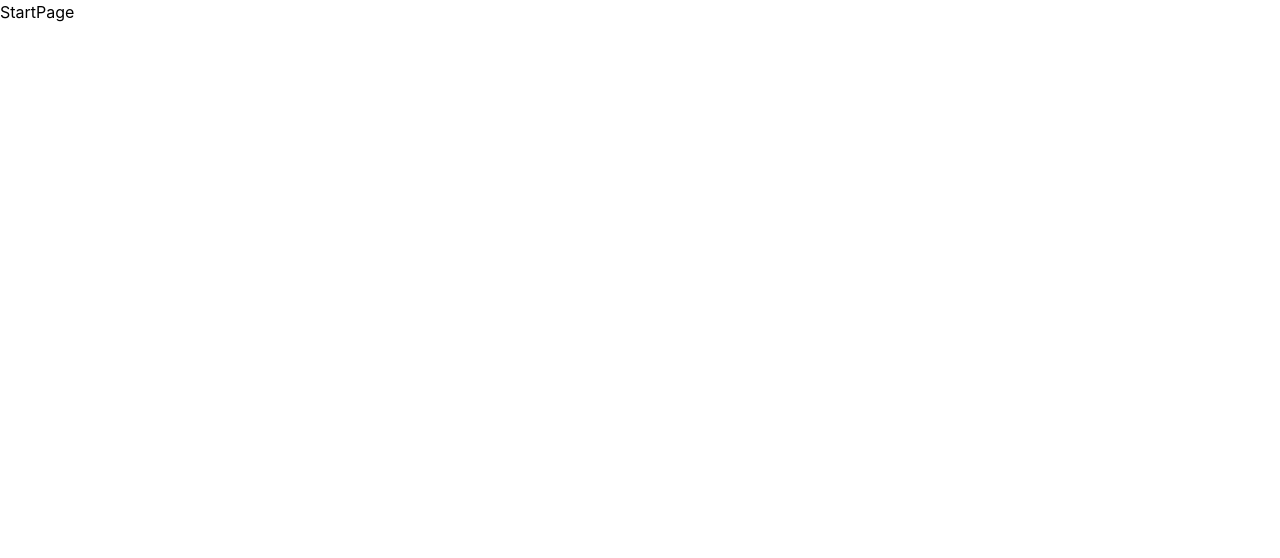
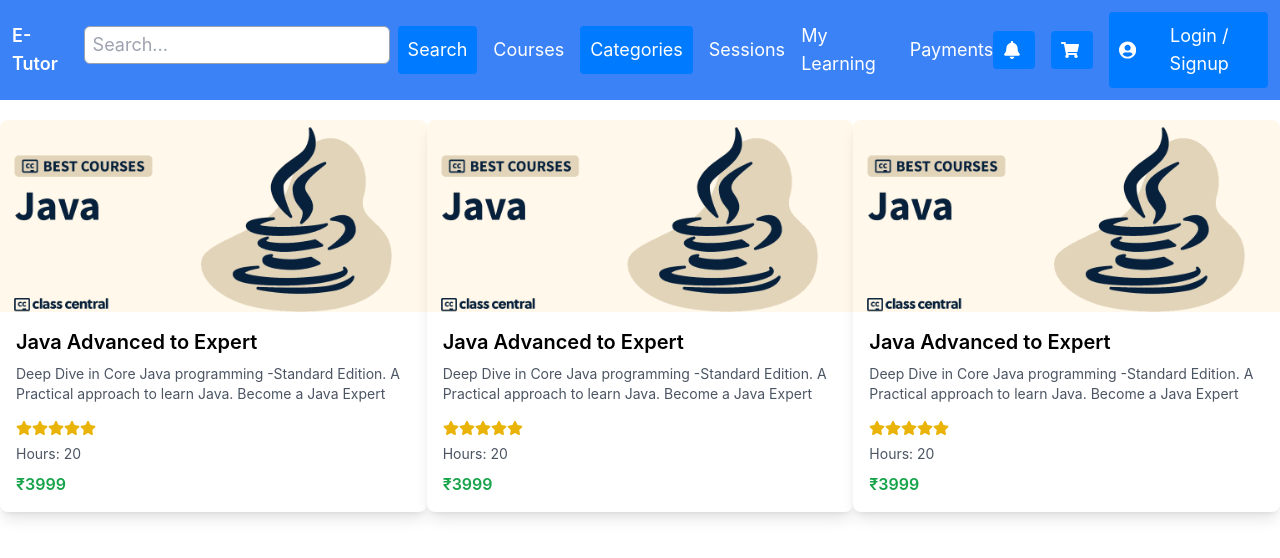
Before and after one commit to ETutorOnlineJobManagementSystem/Etojms, a React (Create React App) app in the folder client/: page / in a window 1280 px wide. Shown: the top 558 px of the page. Built offline with nearby package versions, Linux system fonts and the light colour scheme.

Commit message:
start page

```diff
--- a/client/package.json
+++ b/client/package.json
@@ -8,6 +8,7 @@
     "@testing-library/user-event": "^13.5.0",
     "react": "^18.2.0",
     "react-dom": "^18.2.0",
+    "react-icons": "^5.0.1",
     "react-router-dom": "^6.22.3",
     "react-scripts": "5.0.1",
     "web-vitals": "^2.1.4"
--- /dev/null
+++ b/client/src/screens/components/cardbox.js
@@ -0,0 +1,31 @@
+import React from 'react';
+import { FaStar } from 'react-icons/fa';
+import javaimg from "../../images/javaimg.png"
+
+const CourseCard = () => {
+  return (
+    <div className="max-w-md mx-auto bg-white shadow-lg rounded-lg overflow-hidden mb-8">
+      {/* Course photo */}
+      <img src={javaimg} alt="Course" className="w-full h-48 object-cover" />
+
+      <div className="p-4">
+        {/* Course name */}
+        <h3 className="text-xl font-semibold mb-2">Java Advanced to Expert</h3>
+        {/* Small description */}
+        <p className="text-gray-600 text-sm mb-4">Deep Dive in Core Java programming -Standard Edition. A Practical approach to learn Java. Become a Java Expert</p>
+        {/* Rating */}
+        <div className="flex items-center mb-2">
+          {[...Array(5)].map((_, index) => (
+            <FaStar key={index} className="h-4 w-4 text-yellow-500 fill-current" />
+          ))}
+        </div>
+        {/* Hours of course */}
+        <p className="text-gray-600 text-sm mb-2">Hours: 20</p>
+        {/* Price */}
+        <p className="text-green-600 font-semibold">₹3999</p>
+      </div>
+    </div>
+  );
+};
+
+export default CourseCard;
--- /dev/null
+++ b/client/src/screens/components/navbar.js
@@ -0,0 +1,83 @@
+import React, { useState } from 'react';
+import { FaUserCircle, FaShoppingCart, FaBell } from 'react-icons/fa';
+
+const NavBar = () => {
+  const [isDropdownOpen, setIsDropdownOpen] = useState(false);
+  const [isCategoriesOpen, setIsCategoriesOpen] = useState(false);
+
+  const toggleDropdown = () => {
+    setIsDropdownOpen(!isDropdownOpen);
+  };
+
+  const handleLoginClick = () => {
+    // Redirect to login page
+    window.location.href = '/login'; // Change '/login' to your actual login page URL
+  };
+
+  const toggleCategories = () => {
+    setIsCategoriesOpen(!isCategoriesOpen);
+  };
+
+  return (
+    <nav className="bg-blue-500 p-3 flex justify-between items-center text-lg">
+      {/* Left section */}
+      <div className="flex items-center">
+        {/* Site Name */}
+        <h1 className="text-white font-semibold">E-Tutor</h1>
+        {/* Search Bar */}
+        <div className="flex items-center justify-center mx-4">
+          <input type="text" placeholder="Search..." className="px-2 py-1 border border-gray-400 rounded-md focus:outline-none focus:border-blue-500" />
+          <button className="text-white ml-2">
+            Search
+          </button>
+        </div>
+        {/* Courses */}
+        <a href="#" className="text-white">Courses</a>
+        {/* Categories with dropdown */}
+        <div className="relative">
+          <button onClick={toggleCategories} className="text-white ml-4">Categories</button>
+          {isCategoriesOpen && (
+            <div className="absolute top-full left-0 mt-1 bg-white border border-gray-200 rounded-md shadow-lg">
+              <a href="#" className="block px-4 py-2 text-gray-800 hover:bg-gray-200">Web Dev</a>
+              <a href="#" className="block px-4 py-2 text-gray-800 hover:bg-gray-200">Java</a>
+              <a href="#" className="block px-4 py-2 text-gray-800 hover:bg-gray-200">Python</a>
+              <a href="#" className="block px-4 py-2 text-gray-800 hover:bg-gray-200">Testing</a>
+            </div>
+          )}
+        </div>
+        {/* Sessions */}
+        <a href="#" className="text-white ml-4">Sessions</a>
+        <a href="#" className="text-white ml-4">My Learning</a>
+        <a href="#" className="text-white ml-4">Payments</a>
+      </div>
+
+      {/* Right section */}
+      <div className="flex items-center">
+        {/* Notifications */}
+        <button className="text-white flex items-center mr-4">
+          <FaBell className="inline-block mr-1" />
+        </button>
+        {/* Cart */}
+        <button className="text-white flex items-center mr-4">
+          <FaShoppingCart className="inline-block mr-1" />
+        </button>
+        {/* Profile */}
+        <div className="relative">
+          <button onClick={handleLoginClick} className="text-white flex items-center">
+            <FaUserCircle className="inline-block mr-1" />
+            Login / Signup
+          </button>
+          {/* Dropdown menu */}
+          {isDropdownOpen && (
+            <div className="absolute top-full right-0 mt-1 bg-white border border-gray-200 rounded-md shadow-lg">
+              <a href="#" className="block px-4 py-2 text-gray-800 hover:bg-gray-200">Edit</a>
+              <a href="#" className="block px-4 py-2 text-gray-800 hover:bg-gray-200">Settings</a>
+            </div>
+          )}
+        </div>
+      </div>
+    </nav>
+  );
+};
+
+export default NavBar;
--- a/client/src/screens/login/login.js
+++ b/client/src/screens/login/login.js
@@ -1,27 +1,85 @@
 import React, { useState } from 'react';
 import log from '../../images/log.jpg'; // Replace with the path to your background image
+import { FaGoogle } from 'react-icons/fa';
+import { MdCastForEducation } from "react-icons/md";
+
+const Alert = ({ message, type }) => {
+  const alertClasses = {
+    error: "bg-red-100 border border-red-400 text-red-700",
+    success: "bg-green-100 border border-green-400 text-green-700"
+  };
+
+  return (
+    <div className={`fixed top-4 left-1/2 transform -translate-x-1/2 px-4 py-2 rounded text-xl shadow-md ${alertClasses[type]}`}>
+      <strong className="font-semibold">{type === 'error' ? 'Error: ' : 'Success: '}</strong>
+      <span className="block sm:inline">{message}</span>
+    </div>
+  );
+};
 
 const Login = () => {
   const [email, setEmail] = useState('');
   const [password, setPassword] = useState('');
+  const [alertMessage, setAlertMessage] = useState('');
+  const [alertType, setAlertType] = useState('');
 
   const handleSubmit = (e) => {
     e.preventDefault();
-    // Handle form submission here
+
+    if (!email && !password) {
+      setAlertMessage('Please enter all details');
+      setAlertType('error');
+    }
+    else if (!email) {
+        setAlertMessage('Please enter email to continue');
+        setAlertType('error');
+    }
+    else if (!isValidEmail(email)) {
+      setAlertMessage('Please enter a valid email');
+      setAlertType('error');
+    }
+    else if (!password) {
+        setAlertMessage('Please enter a password to continue');
+        setAlertType('error');
+    }
+    else if (!isValidPassword(password)) {
+      setAlertMessage('Please enter a valid password (minimum 6 characters)');
+      setAlertType('error');
+    } else {
+      // Handle successful login
+      setAlertMessage('Login successful');
+      setAlertType('success');
+
+      // Clear form fields
+      setEmail('');
+      setPassword('');
+
+      // You can redirect or perform any other actions after successful login
+    }
+  }
+
+  const isValidEmail = (email) => {
+    const emailRegex = /^[^\s@]+@[^\s@]+\.[^\s@]+$/;
+    return emailRegex.test(email);
+  }
+
+  const isValidPassword = (password) => {
+    return password.length >= 6;
   }
 
   return (
     <>
       <div style={{ backgroundImage: `url(${log})`, height: '100vh', width: '100vw', backgroundRepeat: 'no-repeat' }} className="flex justify-center items-center bg-cover">
         <div className="bg-white p-10 rounded-lg shadow-2xl">
-            <div className='flex'>
+          <div className='flex items-center'>
             <div>
-
+                <MdCastForEducation/>
             </div>
-                <div>
+            <div className='ml-1'>
               <h1 className="text-sm">VLEARN</h1>
             </div>
           </div>
+          {alertMessage && <Alert message={alertMessage} type={alertType} />}
           <form onSubmit={handleSubmit}>
             <h1 className="text-3xl font-bold mb-8">Login</h1>
             <label className="block mb-3">
@@ -34,7 +92,7 @@
             </label>
             <div className='flex'>
               <div>
-                    <input type="checkbox"/>
+                <input type="checkbox" />
               </div>
               <div className='ml-2'>
                 <h1 className='text-sm'>Remember me</h1>
@@ -43,9 +101,14 @@
             <button type="submit" className="block w-full py-2 mt-6 bg-blue-600 hover:bg-blue-400 rounded-md text-white focus:outline-none focus:ring-indigo-500 focus:border-indigo-500">
               Login
             </button>
+            <div className="mt-4">
+              <button className="flex items-center justify-center w-full py-2 bg-red-600 hover:bg-red-500 text-white rounded-md focus:outline-none focus:ring-indigo-500 focus:border-indigo-500">
+                <FaGoogle className="mr-2" />
+                Login with Google
+              </button>
+            </div>
           </form>
         </div>
-
       </div>
     </>
   );
--- a/client/src/screens/register/register.js
+++ b/client/src/screens/register/register.js
@@ -1,5 +1,7 @@
 import React, { useState } from 'react';
+import { FaGoogle } from 'react-icons/fa'; // Import Google icon
 import log from '../../images/log.jpg'; // Replace with the path to your background image
+import { MdCastForEducation } from "react-icons/md";
 
 const Register = () => {
   const [firstName, setFirstName] = useState('');
@@ -18,11 +20,11 @@
     <>
       <div style={{ backgroundImage: `url(${log})`, height: '100vh', width: '100vw', backgroundRepeat: 'no-repeat' }} className="flex justify-center items-center bg-cover">
         <div className="bg-white p-10 rounded-lg shadow-2xl">
-            <div className='flex'>
+          <div className='flex items-center'>
             <div>
-
+                <MdCastForEducation/>
             </div>
-                <div>
+            <div className='ml-1'>
               <h1 className="text-sm">VLEARN</h1>
             </div>
           </div>
@@ -61,8 +63,13 @@
               Register
             </button>
           </form>
+          <div className="mt-4">
+            <button className="flex items-center justify-center w-full py-2 bg-red-600 hover:bg-red-500 text-white rounded-md focus:outline-none focus:ring-indigo-500 focus:border-indigo-500">
+              <FaGoogle className="mr-2" />
+              Register with Google
+            </button>
           </div>
-
+        </div>
       </div>
     </>
   );
--- a/client/src/screens/startpage/start.js
+++ b/client/src/screens/startpage/start.js
@@ -1,8 +1,18 @@
 import React from 'react'
+import NavBar from '../components/navbar';
+import CourseCard from '../components/cardbox';
 
 const StartPage = () => {
   return (
-    <div>StartPage</div>
+    <>
+    <NavBar/>
+    <div className='mt-5 flex justify-between'>
+    <CourseCard/>
+    <CourseCard/>
+    <CourseCard/>
+    </div>
+
+    </>
   )
 }
 
```
Also changed, not shown: client/src/images/javaimg.png (added), 1 other file (tests, documents, lock files or other folders). Lines whose indentation alone changed are shown as unchanged.
